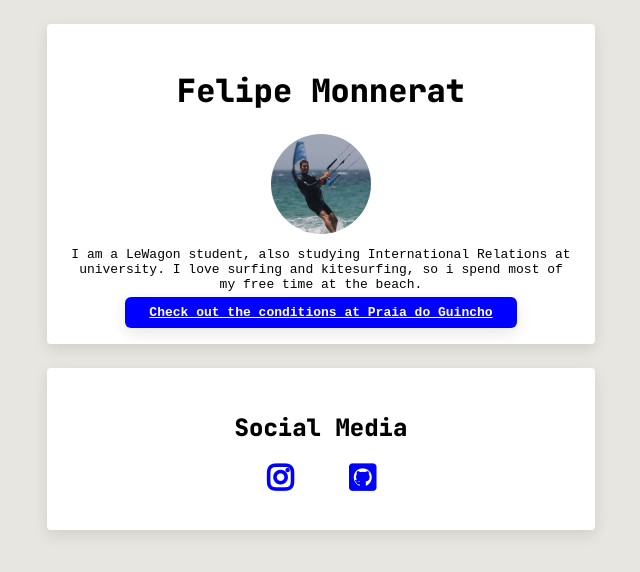
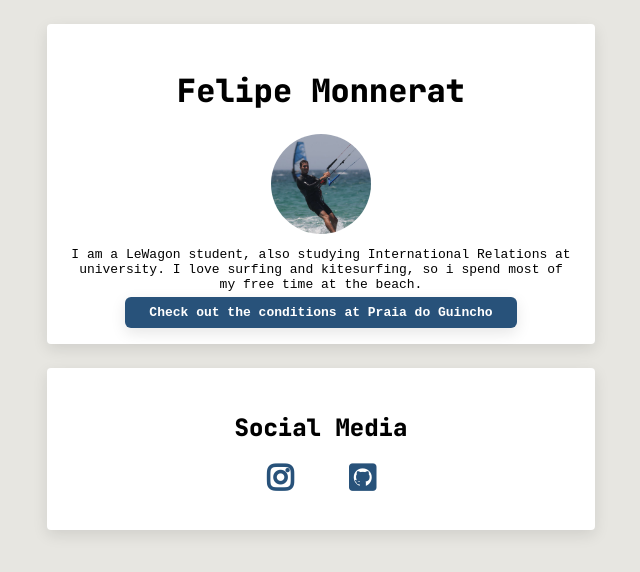
Before and after one commit to fmonnerat7/perfil, a plain HTML site: page index.html in a window 1280 px wide. Shown: the whole page, without its empty margins (319-959 px from the left). Drawn offline with Linux system fonts and the light colour scheme.

Commit message:
Update style.css

```diff
--- a/style.css
+++ b/style.css
@@ -12,6 +12,7 @@ h1, h2 {
 a {
     font-weight: bold;
     color:28527a;
+    text-decoration: none;
 }
 
 a:hover {
@@ -34,7 +35,7 @@ a:hover {
 }
 
 .btn-blue {
-  background-color: blue;
+  background-color: 28527a;
   color: white;
   padding: 8px 24px;
   border-radius: 6px;
@@ -42,7 +43,7 @@ a:hover {
 }
 
 .btn-blue:hover {
-  background-color: skyblue;
+  background-color: 8ac4d0;
   color: white;
 }
 
@@ -57,12 +58,12 @@ a:hover {
 
 .social-icon{
   font-size: 30px;
-  color: blue;
+  color: 28527a;
   margin: 8px 24px;
 }
 
 .social-icon:hover {
-  color: skyblue;
+  color: 8ac4d0;
 }
 
 @media (max-width: 960px) {
```
